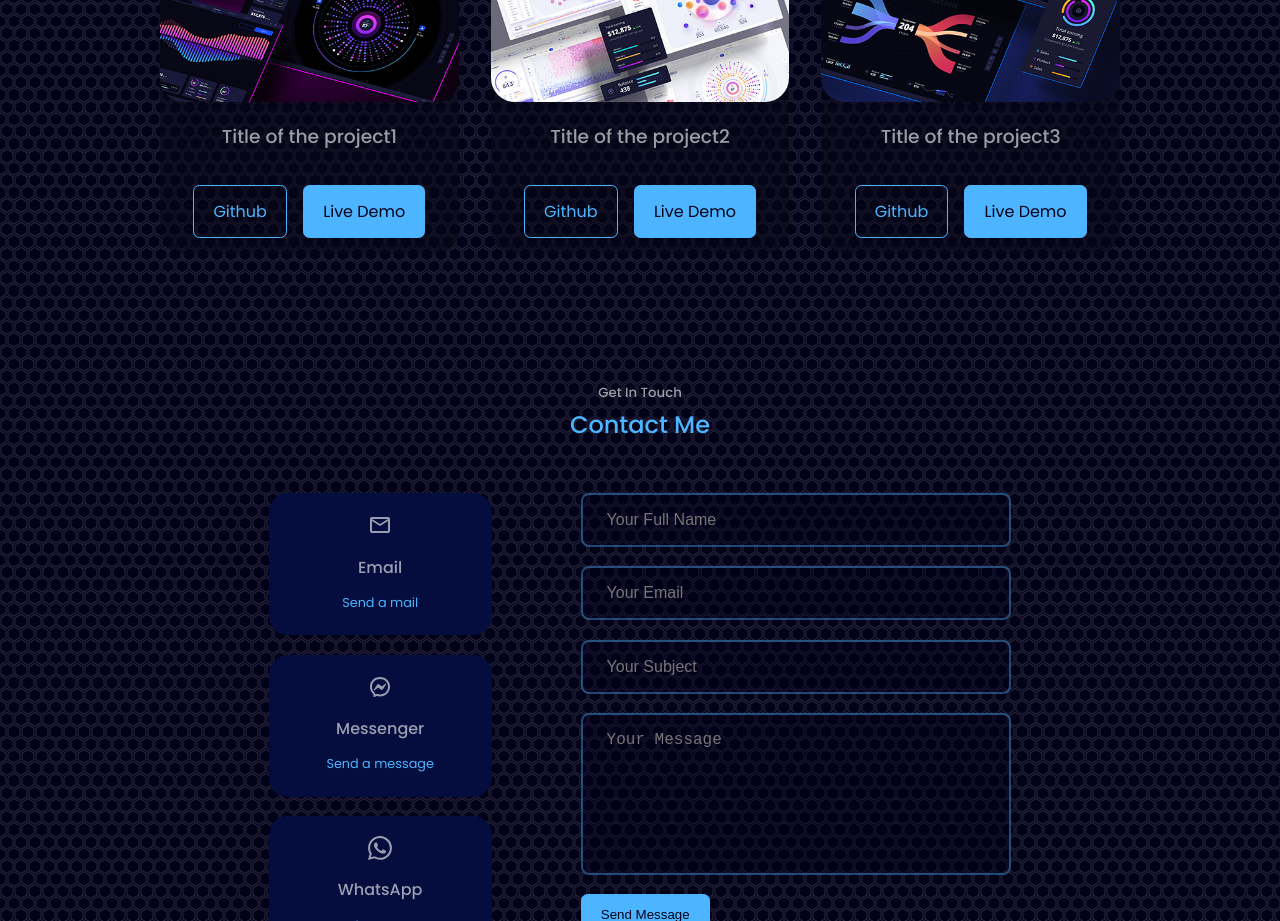
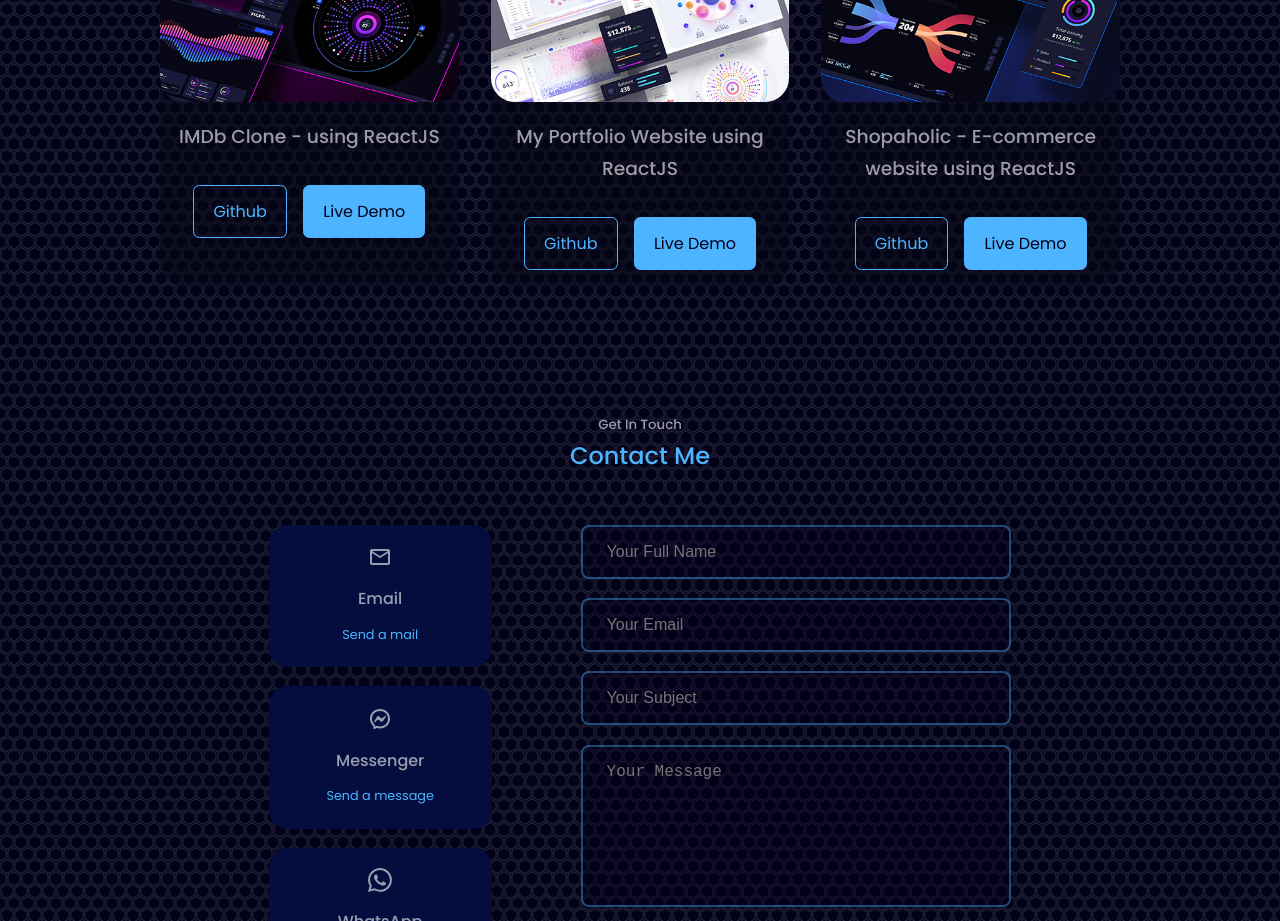
Before and after one commit to UvaishKhan7/portfolio, a React (Create React App) app: page / in a window 1280 px wide. Shown: the part 2600-3521 px from the top of the page. Built offline with nearby package versions, Linux system fonts and the light colour scheme.

Commit message:
Update Projects.js

```diff
--- a/src/components/projects/Projects.js
+++ b/src/components/projects/Projects.js
@@ -8,23 +8,23 @@ const data = [
   {
     id: 1,
     image: IMG1,
-    title: 'Title of the project1',
-    github: 'http://github.com',
-    demo: 'http://github.com'
+    title: 'IMDb Clone - using ReactJS',
+    github: 'https://github.com/UvaishKhan7/IMDb_Clone',
+    demo: 'https://imdb-clone-mu.vercel.app/'
   },
   {
     id: 2,
     image: IMG2,
-    title: 'Title of the project2',
-    github: 'http://github.com',
-    demo: 'http://github.com'
+    title: 'My Portfolio Website using ReactJS',
+    github: 'https://github.com/UvaishKhan7/portfolio',
+    demo: 'https://uvaish.vercel.app/'
   },
   {
     id: 3,
     image: IMG3,
-    title: 'Title of the project3',
-    github: 'http://github.com',
-    demo: 'http://github.com'
+    title: 'Shopaholic - E-commerce website using ReactJS',
+    github: 'https://github.com/UvaishKhan7/shopaholic',
+    demo: 'shopaholic-psi.vercel.app'
   }
 ];
 
```
